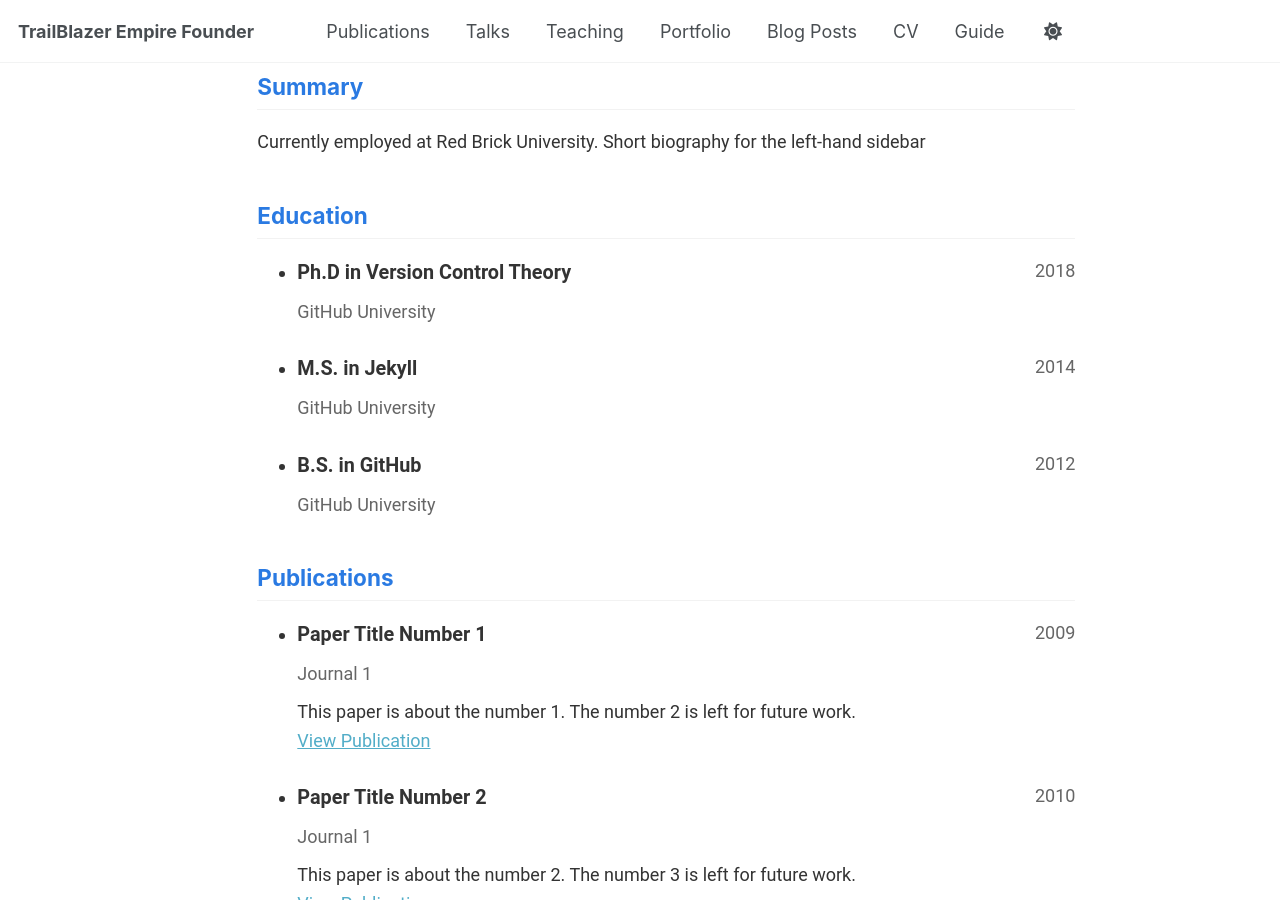
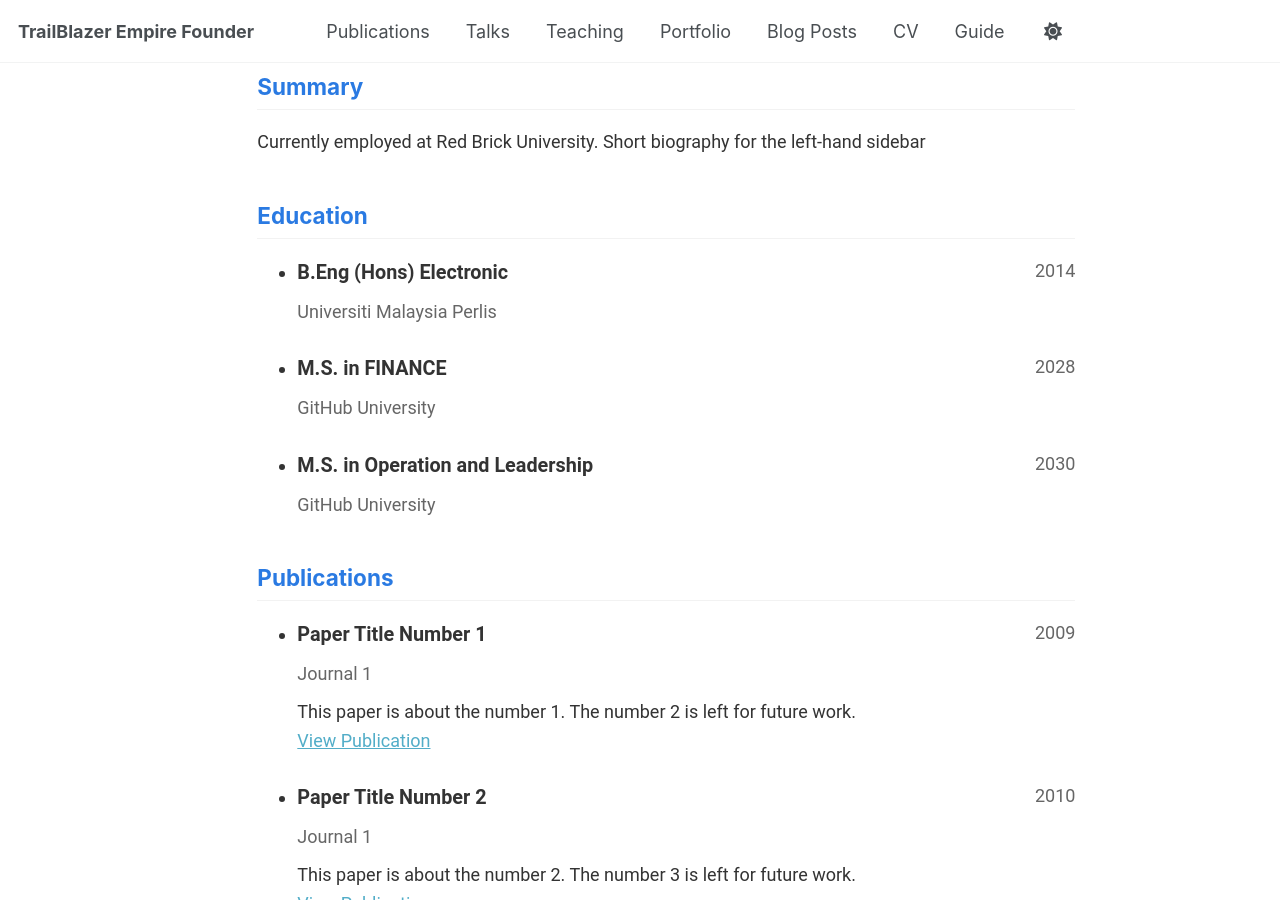
Before and after one commit to TrailBlaZerEmpire/TrailBlazerEmpireFounder, a Jekyll site: the page built from _pages/cv-json.md, in a window 1280 px wide and 900 px high, scrolled down 318 px. Built offline with Jekyll 4.4.1, drawn with Linux system fonts in a browser that asks for light colours; a script that is not in the unit is left out.

Commit message:
Update cv.json

```diff
--- a/_data/cv.json
+++ b/_data/cv.json
@@ -33,17 +33,8 @@
   "work": [],
   "education": [
     {
-      "institution": "GitHub University",
-      "area": "Ph.D in Version Control Theory",
-      "studyType": "",
-      "startDate": "",
-      "endDate": "2018",
-      "gpa": null,
-      "courses": []
-    },
-    {
-      "institution": "GitHub University",
-      "area": "M.S. in Jekyll",
+      "institution": "Universiti Malaysia Perlis",
+      "area": "B.Eng (Hons) Electronic",
       "studyType": "",
       "startDate": "",
       "endDate": "2014",
@@ -52,10 +43,19 @@
     },
     {
       "institution": "GitHub University",
-      "area": "B.S. in GitHub",
+      "area": "M.S. in FINANCE",
       "studyType": "",
       "startDate": "",
-      "endDate": "2012",
+      "endDate": "2028",
+      "gpa": null,
+      "courses": []
+    },
+    {
+      "institution": "GitHub University",
+      "area": "M.S. in Operation and Leadership",
+      "studyType": "",
+      "startDate": "",
+      "endDate": "2030",
       "gpa": null,
       "courses": []
     }
```
